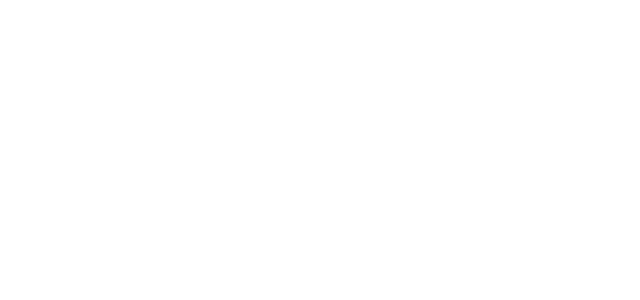
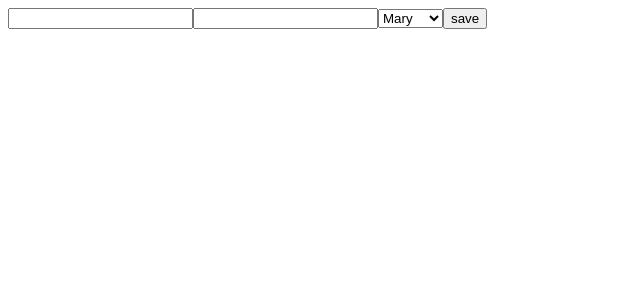
Before and after one commit to OlehMartyniak/oktenweb_react_lectures, a React (Create React App) app: page / in a window 1280 px wide. Shown: the top 300 px of the page, without its empty margins (0-640 px from the left). Built offline with nearby package versions, Linux system fonts and the light colour scheme.

Commit message:
react_lecture_3

```diff
--- a/package.json
+++ b/package.json
@@ -9,7 +9,8 @@
     "react": "^18.2.0",
     "react-dom": "^18.2.0",
     "react-scripts": "5.0.1",
-    "web-vitals": "^2.1.4"
+    "web-vitals": "^2.1.4",
+    "react-hook-form": "^7.33.1"
   },
   "scripts": {
     "start": "react-scripts start",
--- a/src/App.js
+++ b/src/App.js
@@ -1,8 +1,39 @@
 import React from 'react';
+import {useForm} from "react-hook-form";
+
+let usersList = [
+    {id: 1,name:'Mary'},
+    {id: 2,name:'Lisbeth'},
+    {id: 3,name:'Vinona'}
+];
 
 const App = () => {
+
+
+let {register,handleSubmit,formState:{errors}} = useForm();
+
+let submit = (obj)=> {
+    console.log(obj)
+
+
+}
+
     return (
         <div>
+
+            <form onSubmit={handleSubmit(submit)}>
+                <input type="text" {...register('title',{required:true})}/>
+                <input type="text" {...register('body')}/>
+
+                <select {...register('UserId')}>
+                    {usersList.map(value => <option value={value.id} key={value.id}>{value.name}</option>)}
+                </select>
+
+                <button>save</button>
+                {
+                    errors.title && <p>field is required</p>
+                }
+            </form>
 
         </div>
     );
```
Also changed, not shown: 1 other file (tests, documents, lock files or other folders).
